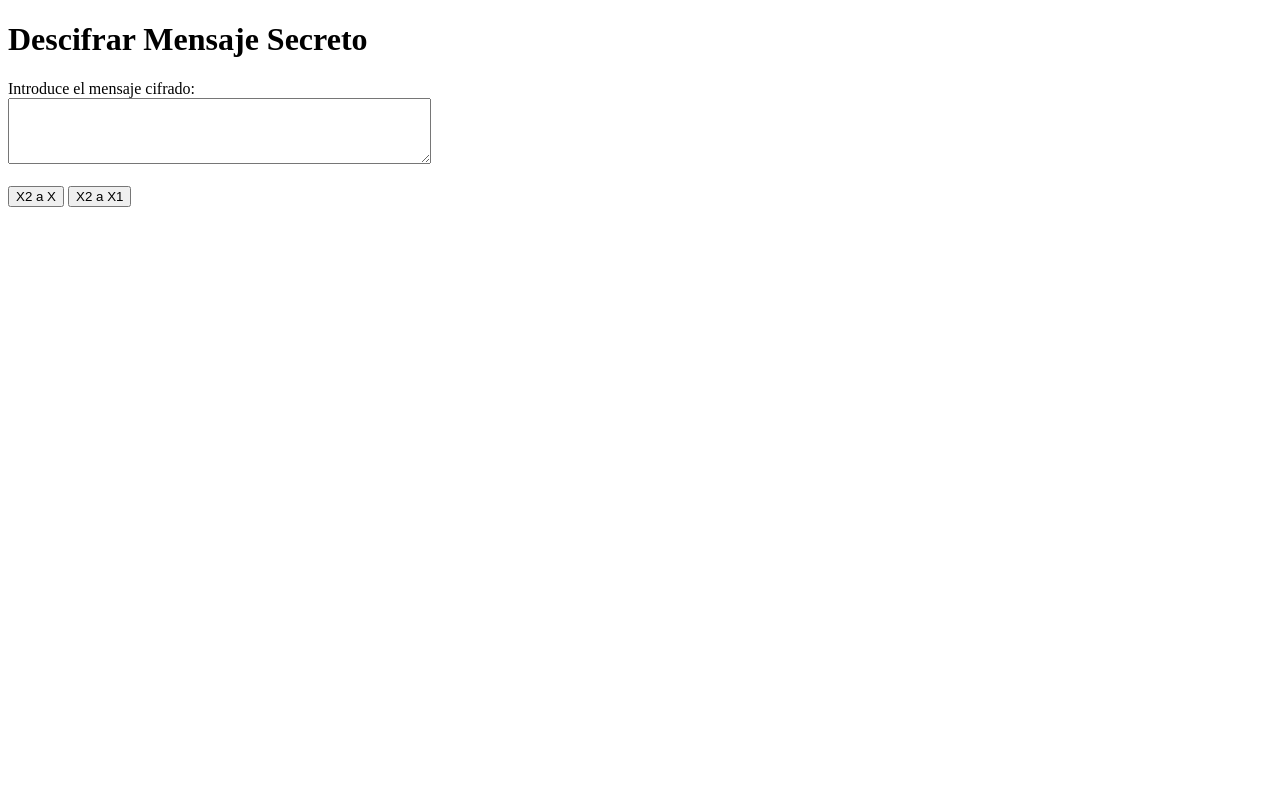
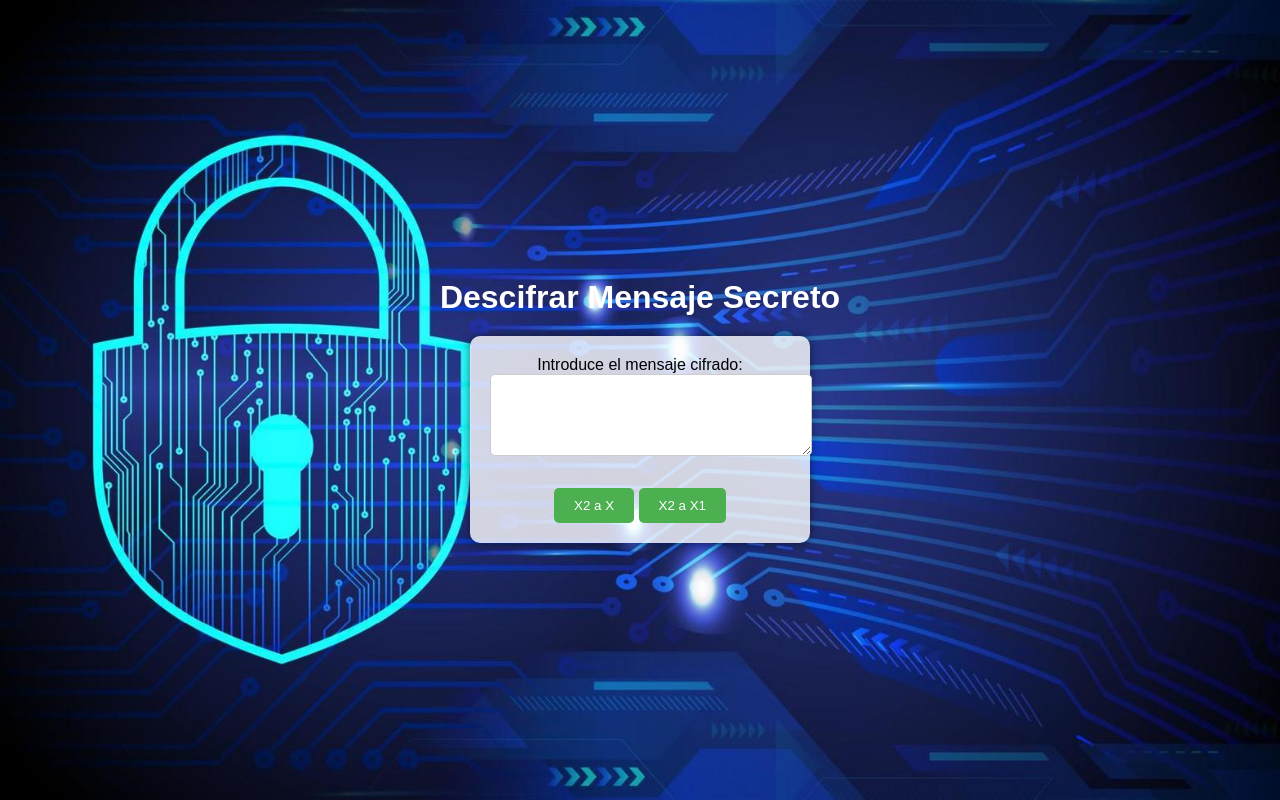
Before and after one commit to AngelCampsRuiz/problema197, a PHP site: page / in a window 1280 px wide. Run offline with PHP 8.4, Linux system fonts and the light colour scheme.

Commit message:
subida estilos

```diff
--- /dev/null
+++ b/estilos.css
@@ -0,0 +1,61 @@
+body {
+    background-image: url('./imagenes/canadado-fondo.jpg');
+    background-size: cover;
+    background-position: center;
+    background-repeat: no-repeat;
+    height: 100vh;
+    margin: 0;
+    display: flex;
+    justify-content: center;
+    align-items: center;
+    flex-direction: column;
+    font-family: Arial, sans-serif;
+}
+
+h1 {
+    text-align: center;
+    color: white;
+    font-size: 2em;
+    margin-bottom: 20px;
+}
+
+form {
+    background-color: rgba(255, 255, 255, 0.8);
+    padding: 20px;
+    border-radius: 10px;
+    box-shadow: 0px 0px 10px rgba(0, 0, 0, 0.5);
+    width: 300px;
+    text-align: center;
+}
+
+textarea {
+    width: 100%;
+    padding: 10px;
+    border-radius: 5px;
+    border: 1px solid #ccc;
+}
+
+input[type="submit"] {
+    padding: 10px 20px;
+    border-radius: 5px;
+    border: none;
+    background-color: #4CAF50;
+    color: white;
+    cursor: pointer;
+    margin-top: 10px;
+}
+
+input[type="submit"]:hover {
+    background-color: #45a049;
+}
+
+.resultado {
+    background-color: rgba(0, 0, 0, 0.7);
+    color: white;
+    padding: 20px;
+    margin-top: 20px;
+    border-radius: 10px;
+    box-shadow: 0px 0px 10px rgba(0, 0, 0, 0.5);
+    width: 300px;
+    text-align: center;
+}
--- a/index.php
+++ b/index.php
@@ -4,6 +4,7 @@
     <meta charset="UTF-8">
     <meta name="viewport" content="width=device-width, initial-scale=1.0">
     <title>Descifrar Mensaje - Agente 0069</title>
+    <link rel="stylesheet" href="estilos.css">
 </head>
 <body>
 
@@ -13,19 +14,20 @@
     <textarea name="mensaje" id="mensaje" rows="4" cols="50" required></textarea><br><br>
     <input type="submit" name="submit_x2aX" value="X2 a X">
     <input type="submit" name="submit_x2aX1" value="X2 a X1">
+
 </form>
 
 <?php
+
+
 // Si se envía el formulario para X2 a X
 if (isset($_POST['mensaje']) && isset($_POST['submit_x2aX'])) {
     $mensaje = trim($_POST['mensaje']);
 
-    // Función que verifica si un carácter es vocal
     function esVocal($c) {
         return in_array(strtolower($c), ['a', 'e', 'i', 'o', 'u']);
     }
 
-    // Función que invierte las secuencias de no vocales en la cadena
     function invertirNoVocales($texto) {
         $resultado = '';
         $i = 0;
@@ -34,15 +36,12 @@ if (isset($_POST['mensaje']) && isset($_POST['submit_x2aX'])) {
         while ($i < $n) {
             if (!esVocal($texto[$i])) {
                 $j = $i;
-                // Encontramos la secuencia de no vocales
                 while ($j < $n && !esVocal($texto[$j])) {
                     $j++;
                 }
-                // Invertimos la secuencia de no vocales
                 $resultado .= strrev(substr($texto, $i, $j - $i));
                 $i = $j;
             } else {
-                // Si es vocal, lo agregamos directamente
                 $resultado .= $texto[$i];
                 $i++;
             }
@@ -51,14 +50,12 @@ if (isset($_POST['mensaje']) && isset($_POST['submit_x2aX'])) {
         return $resultado;
     }
 
-    // Función que descifra el mensaje (X'' a X)
     function descifrar($mensaje) {
         $n = strlen($mensaje);
-        $x_prim = array_fill(0, $n, '');  // Creamos un arreglo vacío de longitud $n
+        $x_prim = array_fill(0, $n, '');
         $izquierda = 0;
         $derecha = $n - 1;
 
-        // Construimos X' a partir de X''
         for ($i = 0; $i < $n; $i++) {
             if ($i % 2 == 0) {
                 $x_prim[$izquierda] = $mensaje[$i];
@@ -69,33 +66,28 @@ if (isset($_POST['mensaje']) && isset($_POST['submit_x2aX'])) {
             }
         }
 
-        // Convertimos el arreglo X' a una cadena
         $x_prim_str = implode('', $x_prim);
-
-        // Invertimos las secuencias de no vocales en X' para obtener el mensaje original
         return invertirNoVocales($x_prim_str);
     }
 
-    // Llamamos a la función de descifrado completa
     $mensaje_descifrado = descifrar($mensaje);
 
-    // Mostramos el resultado
+    echo "<div class='resultado'>";
     echo "<p><strong>Mensaje cifrado:</strong> $mensaje</p>";
     echo "<p><strong>Mensaje descifrado:</strong> $mensaje_descifrado</p>";
+    echo "</div>";
 }
 
 // Si se envía el formulario para X2 a X1
 if (isset($_POST['mensaje']) && isset($_POST['submit_x2aX1'])) {
     $mensaje = trim($_POST['mensaje']);
 
-    // Función que reconstruye X' a partir de X''
     function obtener_X1($mensaje) {
         $n = strlen($mensaje);
-        $x_prim = array_fill(0, $n, '');  // Creamos un arreglo vacío de longitud $n
+        $x_prim = array_fill(0, $n, '');
         $izquierda = 0;
         $derecha = $n - 1;
 
-        // Construimos X' a partir de X''
         for ($i = 0; $i < $n; $i++) {
             if ($i % 2 == 0) {
                 $x_prim[$izquierda] = $mensaje[$i];
@@ -106,16 +98,18 @@ if (isset($_POST['mensaje']) && isset($_POST['submit_x2aX1'])) {
             }
         }
 
-        return implode('', $x_prim);  // Convertimos el arreglo a una cadena
+        return implode('', $x_prim);
     }
 
-    // Llamamos a la función para obtener X'
     $mensaje_x1 = obtener_X1($mensaje);
 
-    // Mostramos el resultado
+    echo "<div class='resultado'>";
     echo "<p><strong>Mensaje cifrado:</strong> $mensaje</p>";
     echo "<p><strong>Mensaje X1 (X' obtenido):</strong> $mensaje_x1</p>";
+    echo "</div>";
 }
+
+
 ?>
 
 </body>
```
Also changed, not shown: imagenes/canadado-fondo.jpg (added).
